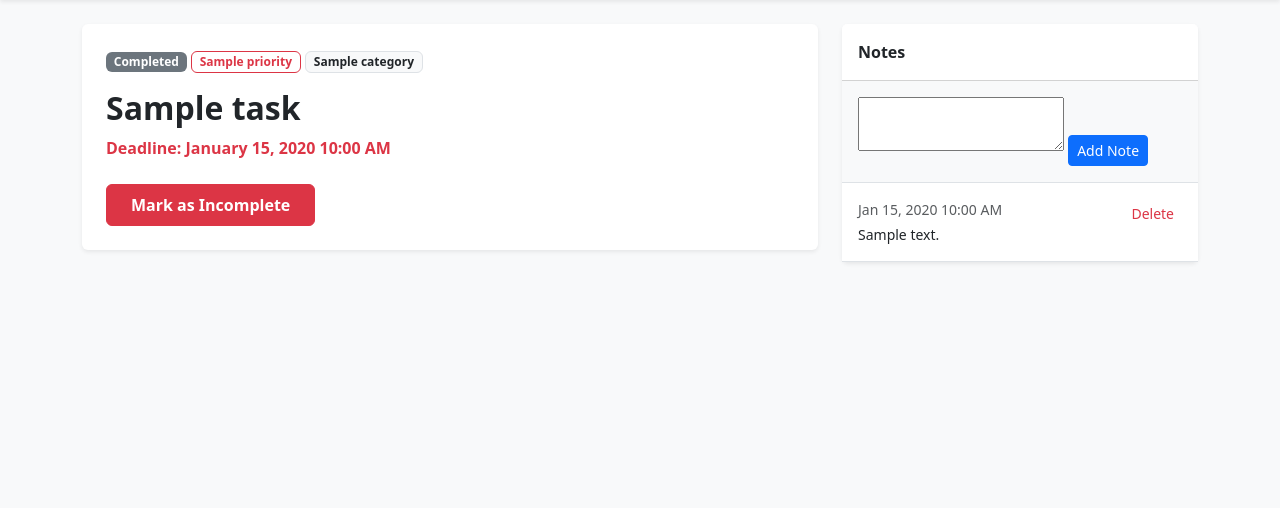
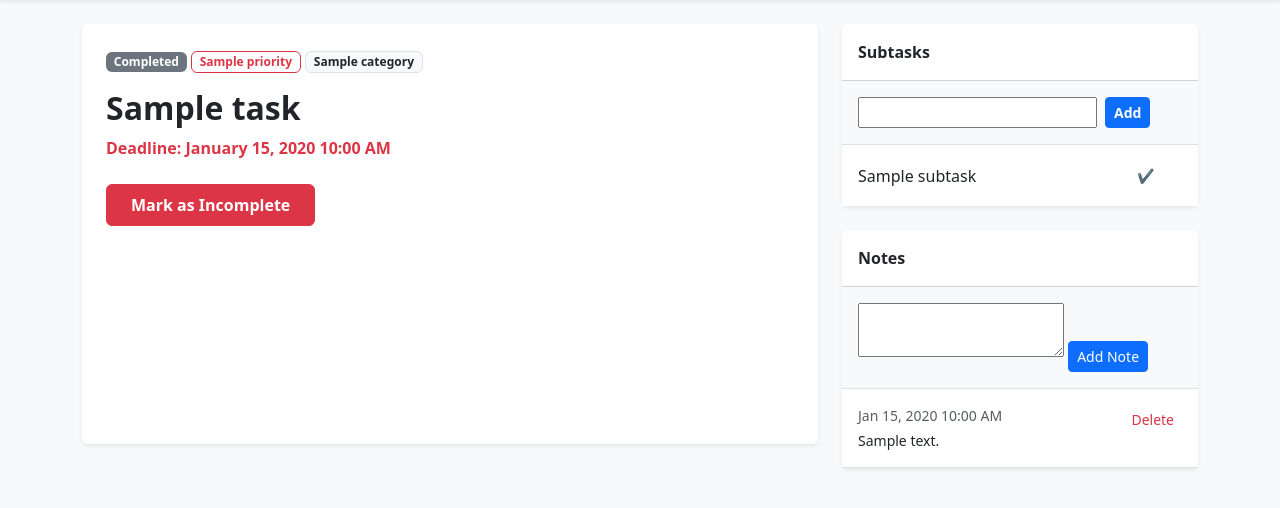
Before and after one commit to lance-cyph/Hangarin, a Django app: template tasks/templates/tasks/task_detail.html in a window 1280 px wide. Shown: the part 68-576 px from the top of the page. Run offline with Django 3.2, Linux system fonts and the light colour scheme; the template is opened without the code that fills it: most values are stand-ins (such as "Sample title", 1, 10 or a date in 2020); form fields are guessed from the names that the template uses.

Commit message:
minor change

```diff
--- a/tasks/templates/tasks/task_detail.html
+++ b/tasks/templates/tasks/task_detail.html
@@ -40,7 +40,7 @@
                         <form action="{% url 'undo_complete_task' task.pk %}" method="POST" class="mt-4">
                             {% csrf_token %}
                             <button type="submit" class="btn btn-danger fw-bold px-4 py-2">
-                                Mark as Incomplete
+                                 Mark as Incomplete
                             </button>
                         </form>
                         {% endif %}
@@ -48,8 +48,63 @@
                 </div>
             </div>
 
-            <!-- Right Column: Notes -->
+            <!-- Right Column: Subtasks & Notes -->
             <div class="col-lg-4">
+
+                <!-- Subtasks List -->
+                <div class="card shadow-sm border-0 mb-4">
+                    <div class="card-header bg-white fw-bold py-3">
+                        Subtasks
+                    </div>
+
+                    <!-- Add Subtask Form -->
+                    <div class="card-body bg-light border-bottom p-3">
+                        <form method="POST" class="d-flex gap-2">
+                            {% csrf_token %}
+                            {{ subtask_form.title }}
+                            <button type="submit" name="add_subtask" class="btn btn-sm btn-primary fw-bold text-nowrap">Add</button>
+                        </form>
+                    </div>
+
+                    <!-- Existing Subtasks -->
+                    <div class="card-body p-0">
+                        <ul class="list-group list-group-flush">
+                            {% for subtask in subtasks %}
+                            <li class="list-group-item d-flex justify-content-between align-items-center py-3">
+
+                                <!-- Subtask Title -->
+                                <div>
+                                    <span class="{% if subtask.is_completed %}text-decoration-line-through text-muted{% endif %}">
+                                        {{ subtask.title }}
+                                    </span>
+                                </div>
+
+                                <!-- Subtask Action Buttons -->
+                                <div class="text-nowrap">
+                                    <!-- Toggle Status Form -->
+                                    <form action="{% url 'toggle_subtask' subtask.pk %}" method="POST" class="d-inline">
+                                        {% csrf_token %}
+                                        <button type="submit" class="btn btn-sm btn-outline-success border-0 fw-bold" title="Toggle Completion">
+                                            {% if subtask.is_completed %}&larr;{% else %}✔{% endif %}
+                                        </button>
+                                    </form>
+
+                                    <!-- Delete Subtask Form -->
+                                    <form action="{% url 'subtask_delete' subtask.pk %}" method="POST" class="d-inline" onsubmit="return confirm('Delete this subtask?');">
+                                        {% csrf_token %}
+                                        <button type="submit" class="btn btn-sm btn-outline-danger border-0" title="Delete Subtask">
+                                        </button>
+                                    </form>
+                                </div>
+
+                            </li>
+                            {% empty %}
+                            <li class="list-group-item text-muted small p-3">No subtasks added yet.</li>
+                            {% endfor %}
+                        </ul>
+                    </div>
+                </div>
+
                 <!-- Notes List -->
                 <div class="card shadow-sm border-0">
                     <div class="card-header bg-white fw-bold py-3">
@@ -61,7 +116,7 @@
                         <form method="POST">
                             {% csrf_token %}
                             {{ note_form.content }}
-                            <button type="submit" class="btn btn-sm btn-primary mt-2">Add Note</button>
+                            <button type="submit" name="add_note" class="btn btn-sm btn-primary mt-2">Add Note</button>
                         </form>
                     </div>
 
@@ -90,6 +145,7 @@
                         {% endfor %}
                     </div>
                 </div>
+
             </div>
         </div>
     </div>
--- a/tasks/urls.py
+++ b/tasks/urls.py
@@ -5,9 +5,11 @@ urlpatterns = [
     path('', views.task_list, name='task_list'),
     path('task/new/', views.task_create, name='task_create'),
     path('task/<int:pk>/', views.task_detail, name='task_detail'),
-    path('task/<int:pk>/edit/', views.task_update, name='task_update'), # NEW Edit route
+    path('task/<int:pk>/edit/', views.task_update, name='task_update'),
     path('task/<int:pk>/complete/', views.complete_task, name='complete_task'),
+    path('task/<int:pk>/undo/', views.undo_complete_task, name='undo_complete_task'),
     path('task/<int:pk>/delete/', views.task_delete, name='task_delete'),
+    path('subtask/<int:pk>/delete/', views.subtask_delete, name='subtask_delete'),
+    path('subtask/<int:pk>/toggle/', views.toggle_subtask, name='toggle_subtask'),
     path('note/<int:pk>/delete/', views.note_delete, name='note_delete'),
-    path('task/<int:pk>/undo/', views.undo_complete_task, name='undo_complete_task'),
 ]
```
Also changed, not shown: tasks/forms.py (+11 -8 lines), tasks/views.py (+46 -49 lines), db.sqlite3.
